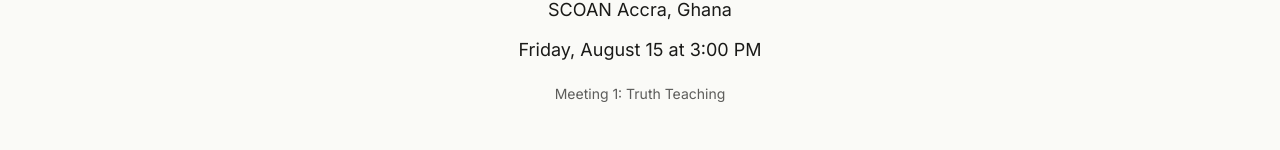
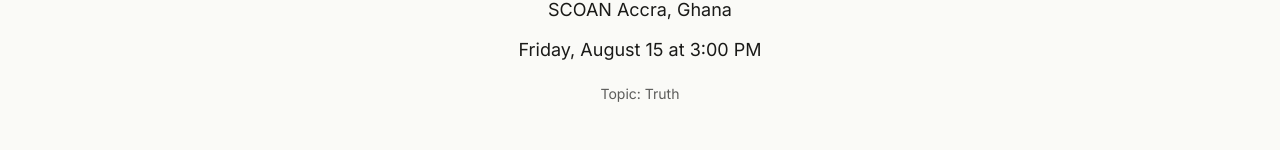
Before and after one commit to whoisjimilitan/restoration-community, a Next.js app in the folder apps/web/: page / in a window 1280 px wide. Shown: the part 4912-5062 px from the top of the page. Built offline with nearby package versions, Linux system fonts and the light colour scheme.

Commit message:
refactor: simplify epilogue topic label to 'Topic: Truth'
More elegant, respects reader intelligence, echoes sermon's power

```diff
--- a/apps/web/src/app/page.tsx
+++ b/apps/web/src/app/page.tsx
@@ -270,7 +270,7 @@ export default function Home() {
             <div className="space-y-3 text-lg md:text-lg text-rc-text leading-relaxed font-light">
               <p>SCOAN Accra, Ghana</p>
               <p>Friday, August 15 at 3:00 PM</p>
-              <p className="text-sm text-rc-text/70 pt-2">Meeting 1: Truth Teaching</p>
+              <p className="text-sm text-rc-text/70 pt-2">Topic: Truth</p>
             </div>
 
             <div className="flex flex-col sm:flex-row gap-4 justify-center pt-6">
```
